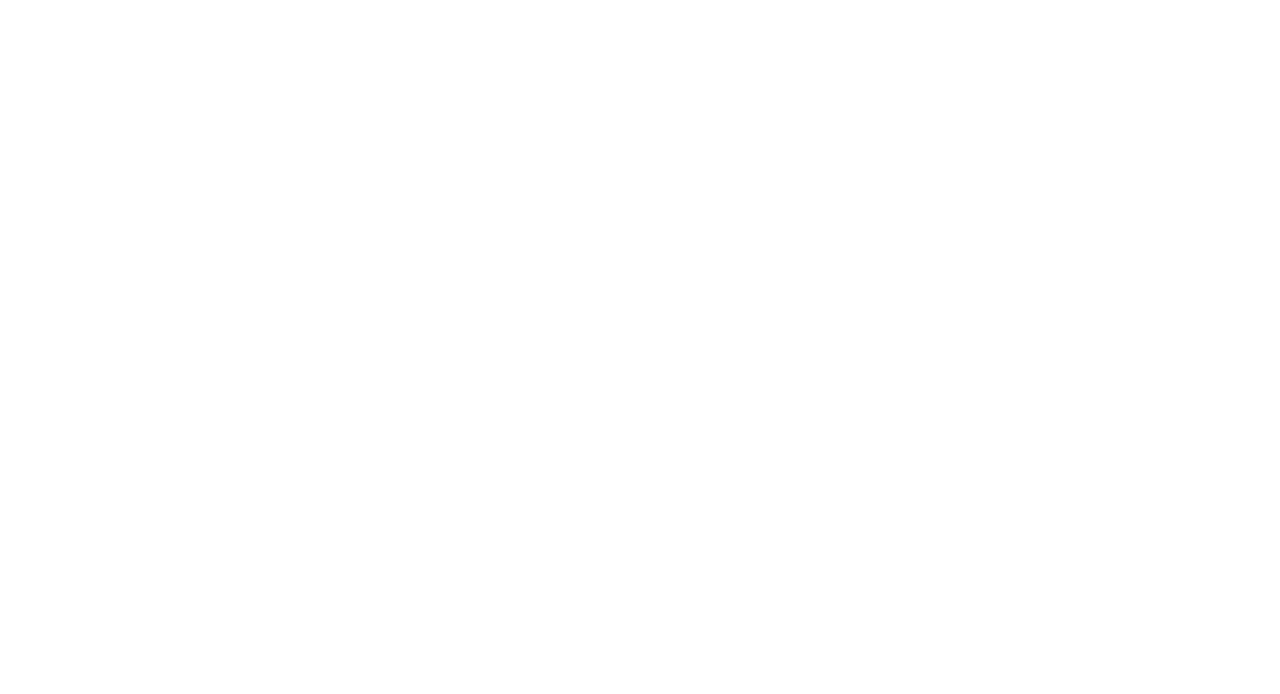
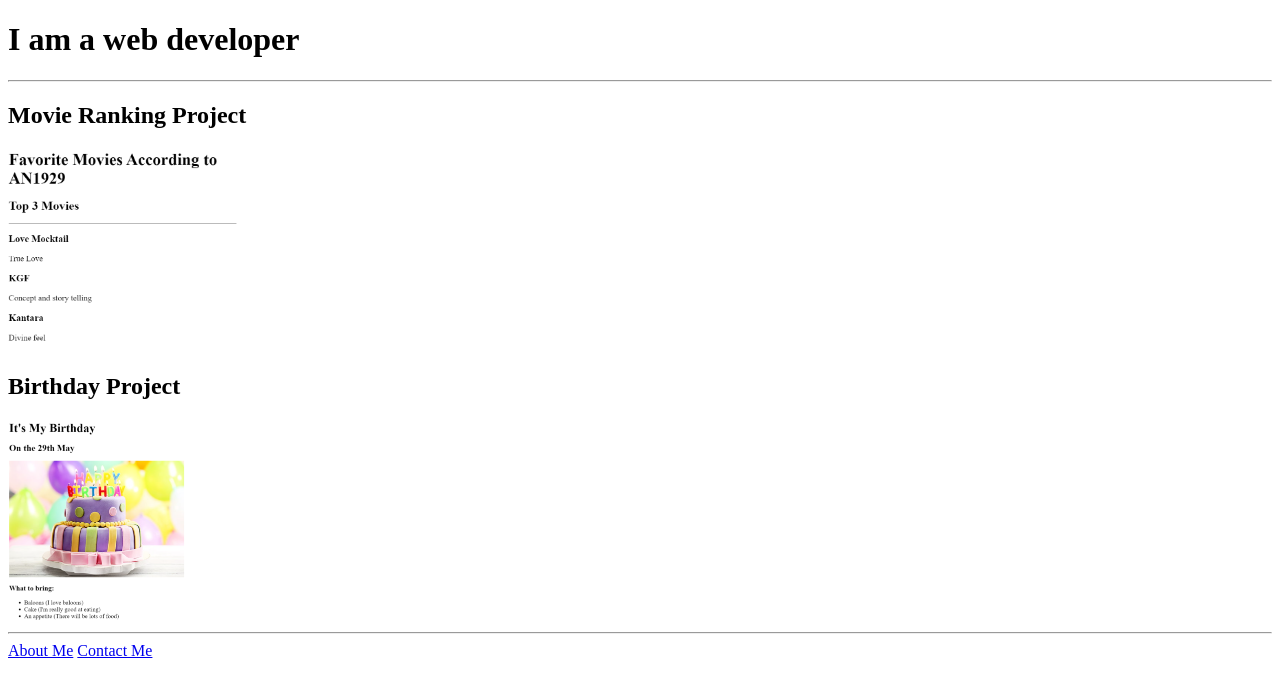
Before and after one commit to Nishwi06/HTML-Portfolio, a plain HTML site: page index.html in a window 1280 px wide. Drawn offline with Linux system fonts and the light colour scheme.

Commit message:
Update index.html

```diff
--- a/index.html
+++ b/index.html
@@ -1,15 +1,20 @@
 <!-- TODO 1: Create the HTML Boilerplate -->
-
-<!-- TODO 2: Add Your previous projects' HTML into the public folder -->
-
-<!-- TODO 3: Take screenshots of your project previews and add the images to the images folder -->
-
-<!-- TODO 4: Add titles/subtitles etc. -->
-
-<!-- TODO 5: Add a link to the project pages -->
-
-<!-- TODO 6: Add images to show the project previews
-HINT for TODO 6: You can use the height attribute set to 200 to make the image smaller:
-https://developer.mozilla.org/en-US/docs/Web/HTML/Element/img#attr-height -->
-
-<!-- TODO 7: Add the Contact Me and About Me page links -->
+<!DOCTYPE html>
+<html lang="en">
+<head>
+    <meta charset="UTF-8">
+    <meta name="viewport" content="width=device-width, initial-scale=1.0">
+    <title>NiNi</title>
+</head>
+<body>
+    <h1>I am a web developer</h1>
+    <hr/>
+    <h2>Movie Ranking Project</h2>
+    <a href="./public/movie-ranking.html"><img src="./assets/images/Movie.png" height="200px"/></a>
+    <h2>Birthday Project</h2>
+    <a href="./public/birthday-invite.html"><img src="./assets/images/Birthdayimage.png"  height="200px"/></a>
+    <hr/>
+    <a href="./public/about.html">About Me</a>
+    <a href="./public/contact.html">Contact Me</a>
+</body>
+</html>
```
